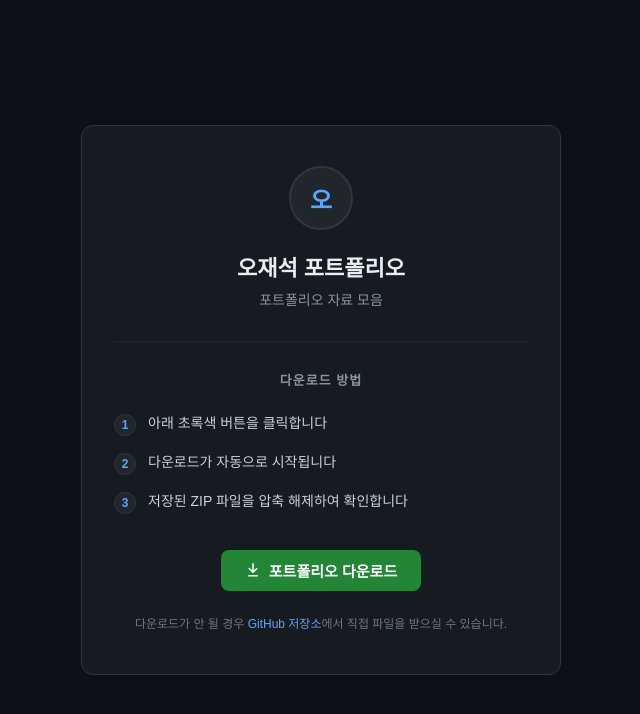
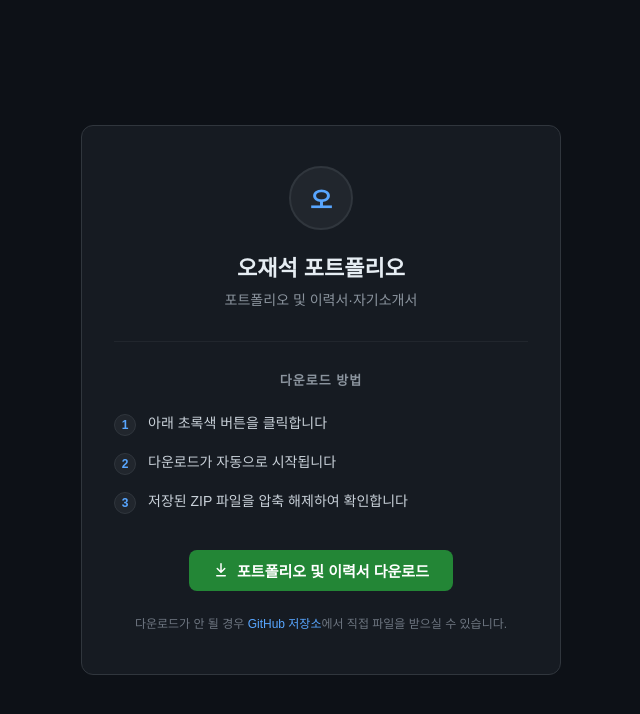
Before and after one commit to Waburu/Portfolio, a plain HTML site: page index.html in a window 1280 px wide. Shown: the whole page, without its empty margins (319-959 px from the left). Drawn offline with Linux system fonts and the light colour scheme.

Commit message:
포트폴리오 및 이력서 자료 갱신
- 포트폴리오 3종(창세기전 아수라, 카운터사이드, 스타세이비어) 최신본과 이력서·자기소개서를 담은 zip으로 교체
- 다운로드 링크와 문구 갱신

Co-Authored-By: Claude Opus 5.5 <noreply@anthropic.com>

```diff
--- a/index.html
+++ b/index.html
@@ -66,7 +66,7 @@
 <div class="card">
   <div class="avatar">오</div>
   <h1>오재석 포트폴리오</h1>
-  <p class="subtitle">포트폴리오 자료 모음</p>
+  <p class="subtitle">포트폴리오 및 이력서·자기소개서</p>
   <hr class="divider">
   <p class="steps-title">다운로드 방법</p>
   <ul class="steps">
@@ -74,12 +74,12 @@
     <li><span class="step-num">2</span><span>다운로드가 자동으로 시작됩니다</span></li>
     <li><span class="step-num">3</span><span>저장된 ZIP 파일을 압축 해제하여 확인합니다</span></li>
   </ul>
-  <a class="btn" href="https://github.com/Waburu/Portfolio/raw/main/%EC%98%A4%EC%9E%AC%EC%84%9D_%ED%8F%AC%ED%8A%B8%ED%8F%B4%EB%A6%AC%EC%98%A4%20%EB%AA%A8%EC%9D%8C.zip">
+  <a class="btn" href="https://github.com/Waburu/Portfolio/raw/main/%ED%8F%AC%ED%8A%B8%ED%8F%B4%EB%A6%AC%EC%98%A4%20%EB%B0%8F%20%EC%9D%B4%EB%A0%A5%EC%84%9C_%EC%98%A4%EC%9E%AC%EC%84%9D.zip">
     <svg width="16" height="16" viewBox="0 0 16 16" fill="currentColor">
       <path d="M7.47 10.78a.75.75 0 0 0 1.06 0l3.75-3.75a.75.75 0 0 0-1.06-1.06L8.75 8.44V1.75a.75.75 0 0 0-1.5 0v6.69L4.78 5.97a.75.75 0 0 0-1.06 1.06l3.75 3.75Z"/>
       <path d="M3.75 13a.75.75 0 0 0 0 1.5h8.5a.75.75 0 0 0 0-1.5h-8.5Z"/>
     </svg>
-    포트폴리오 다운로드
+    포트폴리오 및 이력서 다운로드
   </a>
   <p class="note">
     다운로드가 안 될 경우
```
Also changed, not shown: 2 other files.
